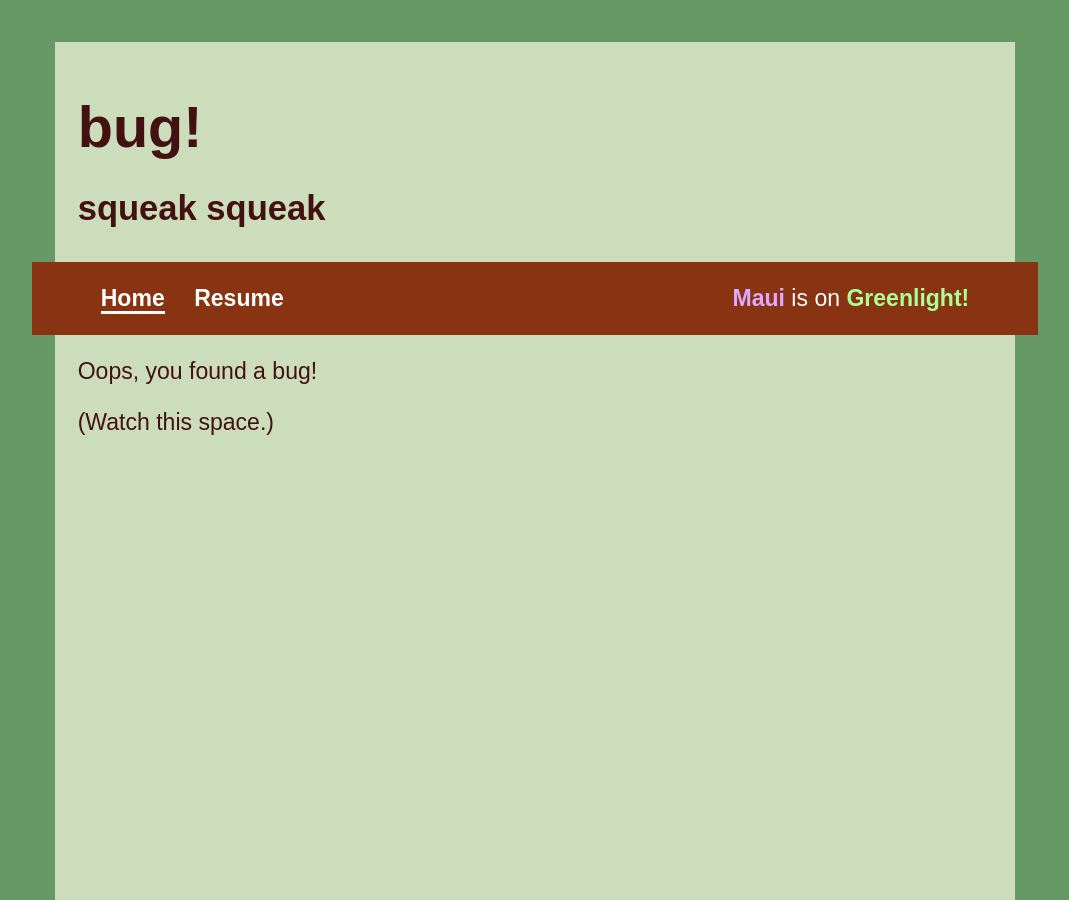
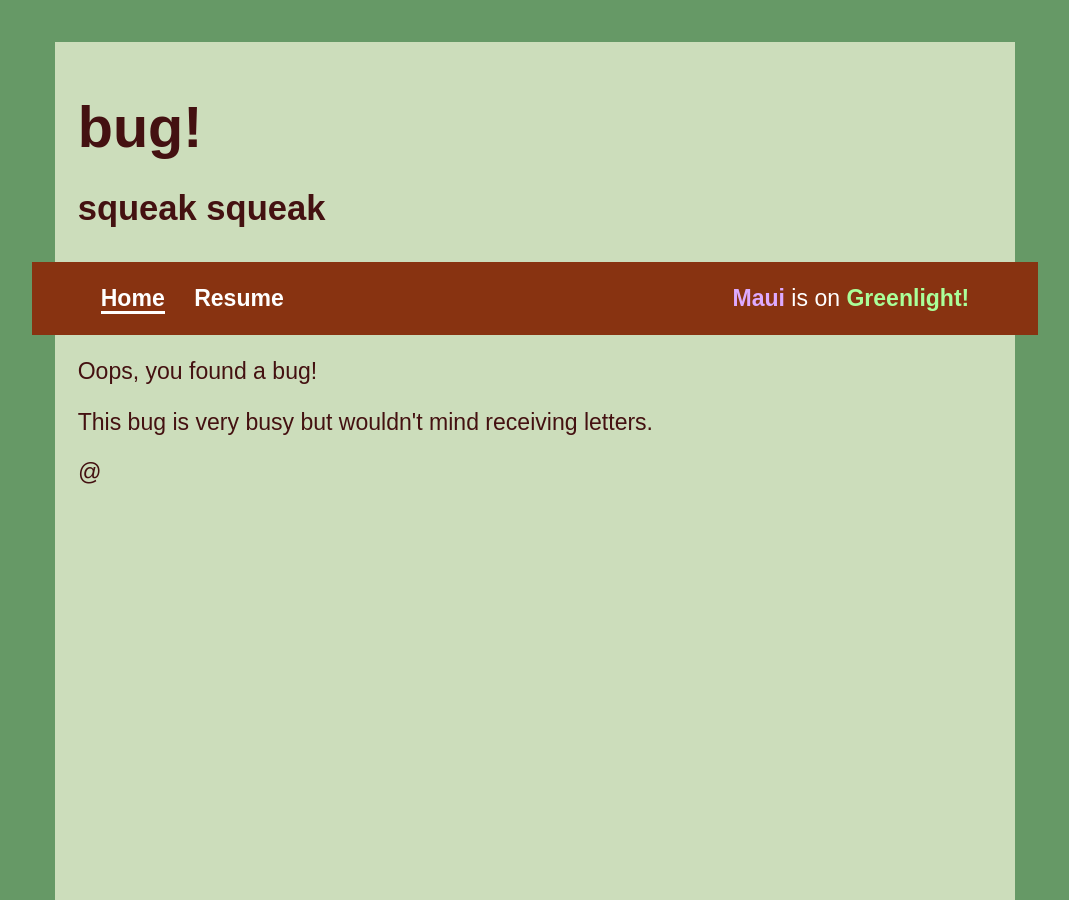
Before and after one commit to bugQ/win.dlestra.ws, a Jekyll site: the page built from index.html, in a window 1280 px wide. Shown: the whole page, without its empty margins (105-1174 px from the left). Built offline with Jekyll 4.4.1, drawn with Linux system fonts in a browser that asks for light colours; Markdown is read by kramdown in place of the engine named in the settings.

Commit message:
add obfuscated address

```diff
--- a/css/application.css
+++ b/css/application.css
@@ -22,6 +22,9 @@
     background: #696;
     color: #411;
 }
+
+address.email:before { content: attr(local-part); }
+address.email:after { content: attr(domain-part); }
 
 h1 { font-size: 2.5em; }
 h2 { font-size: 1.5em; }
--- a/index.html
+++ b/index.html
@@ -6,5 +6,7 @@
 
 <p>Oops, you found a bug!</p>
 <p>
-  (Watch this space.)
+  This bug is very busy but wouldn't mind receiving letters.
 </p>
+
+<address local-part="bug" domain-part="dlestra.ws">@</address>
```
